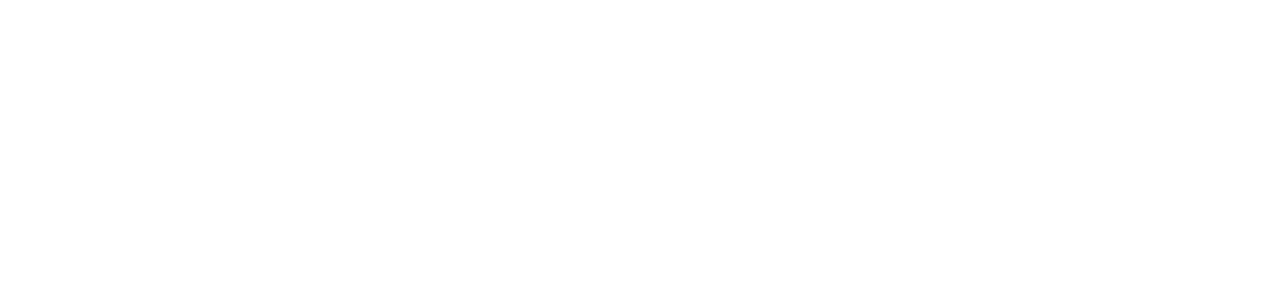
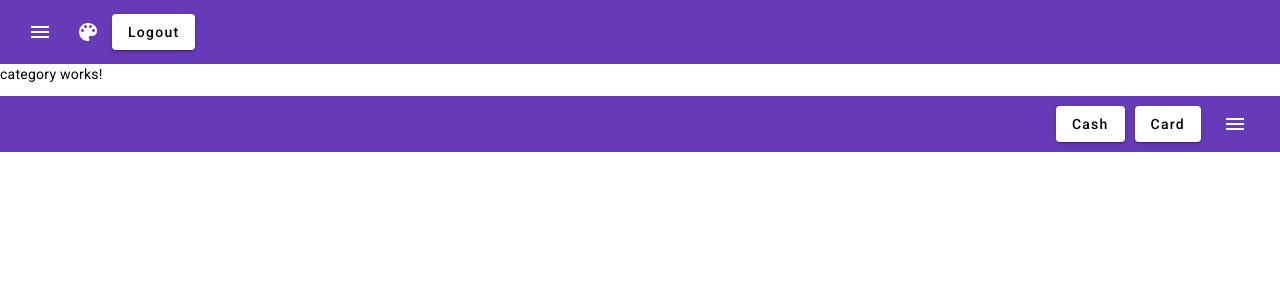
Before and after one commit to yohagos/titan-ng, an Angular app: page /app/category in a window 1280 px wide. Before the commit this address led to /. Shown: the top 300 px of the page. Built offline with nearby package versions, Linux system fonts and the light colour scheme.

Commit message:
feat: added category component

```diff
--- a/src/app/app-routing.module.ts
+++ b/src/app/app-routing.module.ts
@@ -5,6 +5,7 @@
 import { AuthGuardService } from './core/services/auth-guard.service';
 import { NavigationComponent } from './features/shared/navigation/navigation.component';
 import { RegisterComponent } from './core/auth/register/register.component';
+import { CategoryComponent } from './features/category/category.component';
 
 const routes: Routes = [
   {
@@ -25,6 +26,11 @@
         component: NavigationComponent,
         //canActivate: [AuthGuardService]
       },
+      {
+        path: 'category',
+        component: CategoryComponent,
+        //canActivate: [AuthGuardService]
+      },
     ]
   },
   {
--- a/src/app/app.module.ts
+++ b/src/app/app.module.ts
@@ -19,6 +19,7 @@
 import { ErrorInterceptor } from './core/interceptors/error.interceptor';
 
 import { TextFilterPipe } from './core/pipe/textfilter.pipe';
+import { CategoryComponent } from './features/category/category.component';
 
 
 @NgModule({
@@ -26,6 +27,9 @@
     AppComponent,
     LoginComponent,
     RegisterComponent,
+
+    CategoryComponent,
+
     HeaderComponent,
     NavigationComponent,
     CashierComponent,
--- /dev/null
+++ b/src/app/core/models/category.enum.ts
@@ -0,0 +1,6 @@
+export enum CategoryMeasurement {
+  ML,
+  L,
+  MG,
+  G
+}
--- /dev/null
+++ b/src/app/features/category/category.component.html
@@ -0,0 +1 @@
+<p>category works!</p>
--- a/src/app/features/shared/cashier/cashier.component.scss
+++ b/src/app/features/shared/cashier/cashier.component.scss
@@ -1,4 +1,5 @@
 .cashierBar {
+  height: 7%;
   display: flex;
   float: right;
   justify-content: flex-end;
```
Also changed, not shown: src/app/core/services/category.service.ts (+7 -1 lines), src/app/features/category/category.component.ts (added, +10 -0 lines), src/app/features/category/category.component.scss (added).
